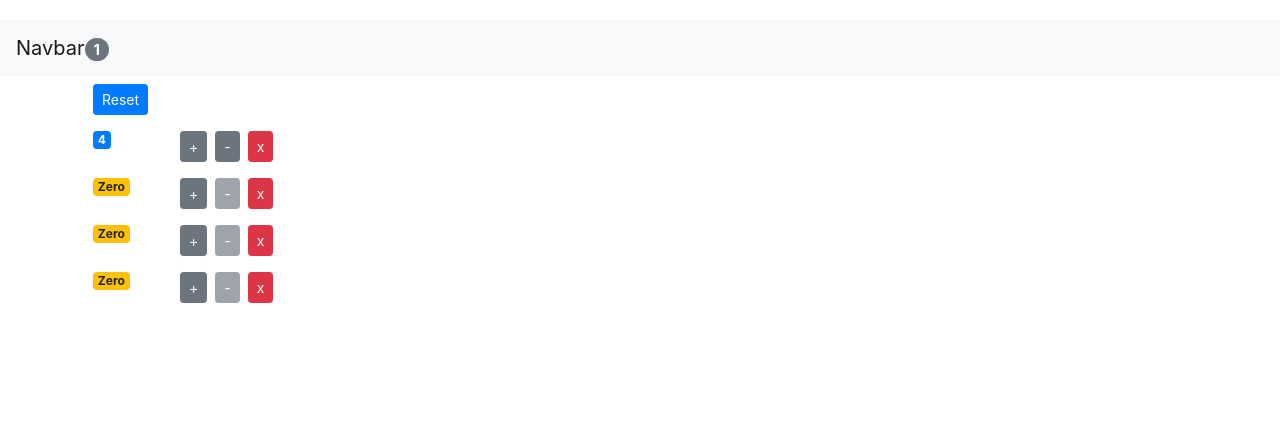
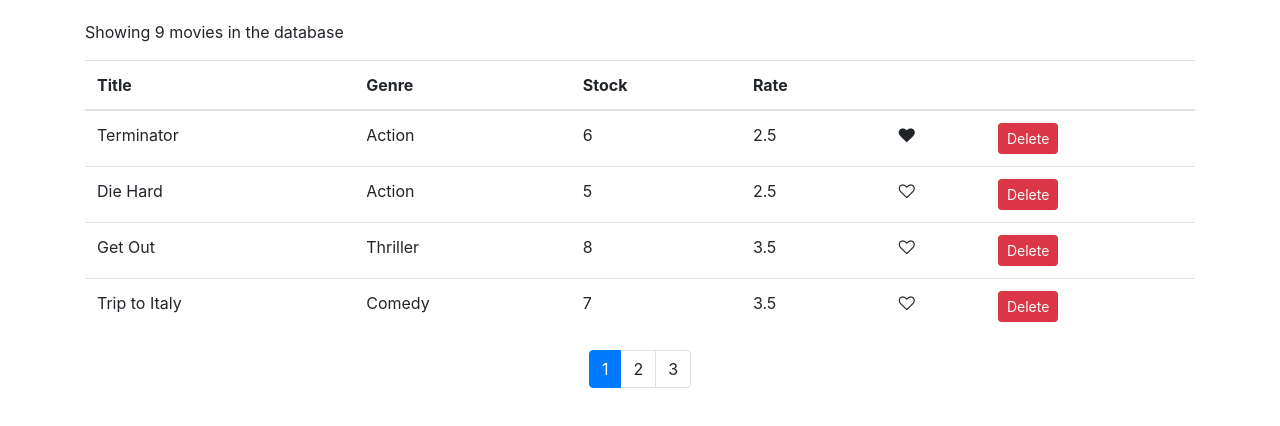
Before and after one commit to Bilal898/mosh-react, a React (Create React App) app: page / in a window 1280 px wide. Shown: the top 426 px of the page. Built offline with nearby package versions, Linux system fonts and the light colour scheme.

Commit message:
pagination

```diff
--- a/package.json
+++ b/package.json
@@ -5,6 +5,7 @@
   "dependencies": {
     "bootstrap": "^4.1.1",
     "font-awesome": "^4.7.0",
+    "lodash": "^4.17.10",
     "react": "^16.12.0",
     "react-dom": "^16.12.0",
     "react-scripts": "3.2.0"
--- a/src/App.js
+++ b/src/App.js
@@ -7,71 +7,11 @@ import NavBar from './components/navbar'
 class App extends Component{
 
 
-      state = {
-        counters: [
-            { id: 1, value: 4},
-            { id: 2, value: 0},
-            { id: 3, value: 0},
-            { id: 4, value: 0},
-        ]
-    }
-
-    constructor(){
-      super()
-    }
-
-    componentDidMount(){
-
-    }
-
-    handleDelete = (counterId) => {
-        console.log('delete', counterId);
-
-        this.setState({
-            counters: this.state.counters.filter( c => (
-                c.id !== counterId
-            ))
-        })
-    }
-
-    handleIncrement = (counter) => {
-        console.log('increment', counter);
-        const counters = [...this.state.counters]
-        const index = counters.indexOf(counter)
-        counters[index] = {...counter}
-        counters[index].value++
-        this.setState({ counters})
-    }
-
-    handleDecrement = (counter) => {
-        console.log('increment', counter);
-        const counters = [...this.state.counters]
-        const index = counters.indexOf(counter)
-        counters[index] = {...counter}
-        counters[index].value--
-        this.setState({ counters})
-    }
-
-    handleReset = () => {
-        const counters = this.state.counters.map(c => {
-            c.value = 0
-            return c
-        })
-        this.setState(counters)
-
-    }
   render(){
       return (
         <React.Fragment>
-          <NavBar totalCounters={this.state.counters.filter(c => c.value > 0).length} />
           <main className="container">
-            <Counters
-              counters={this.state.counters}
-              onReset={this.handleReset}
-              onIncrement={this.handleIncrement}
-              onDelete={this.handleDelete}
-              onDecrement={this.handleDecrement}
-            />
+            <Movies />
           </main>
         </React.Fragment>
       );
--- /dev/null
+++ b/src/components/common/like.jsx
@@ -0,0 +1,16 @@
+import React, { Component } from 'react'
+
+export default class Like extends Component {
+
+
+    render() {
+        let classes = "fa fa-heart"
+        if(!this.props.liked) classes += "-o"
+        return (
+            <i className={classes} aria-hidden="true"
+            onClick={this.props.onClick}
+            style={{ cursor: 'pointer'}}
+            />
+        )
+    }
+}
--- /dev/null
+++ b/src/components/common/pagination.jsx
@@ -0,0 +1,35 @@
+import React from 'react'
+import _ from 'lodash'
+
+export const Pagination = (props) => {
+
+    const { itemsCount, pageSize, currentPage, onPageChange} = props
+
+    console.log(currentPage);
+
+    const pagesCount = Math.ceil(itemsCount / pageSize)
+    if (pagesCount === 1) return null
+    const pages = _.range(1, pagesCount + 1)
+    return (
+        <nav aria-label="Page navigation example">
+          <ul className="pagination justify-content-center">
+
+        {/* <ul class="pagination"> */}
+            {/* <li class="page-item"><a class="page-link" href="#">Previous</a></li> */}
+            {/* <li class="page-item"><a class="page-link" >1</a></li>
+            <li class="page-item"><a class="page-link" >2</a></li>
+            <li class="page-item"><a class="page-link" >3</a></li> */}
+            {/* <li class="page-item"><a class="page-link" href="#">Next</a></li> */}
+            {pages.map(page => (
+                <li className={page === currentPage ? 'page-item active' : 'page-item'}
+                    key={page}>
+                    <a className="page-link"
+                        onClick={() => onPageChange(page)}
+                    >{page}</a>
+                </li>
+            ))}
+        </ul>
+        </nav>
+
+    )
+}
--- a/src/components/movie.jsx
+++ b/src/components/movie.jsx
@@ -3,7 +3,7 @@ import { getMovies} from '../services/fakeMovieService'
 export default class Movie extends Component {
 
     state = {
-        movies: getMovies(),
+        movies: [getMovies(), liked]
 
     }
 
--- a/src/components/movies.jsx
+++ b/src/components/movies.jsx
@@ -1,10 +1,14 @@
 import React, { Component } from 'react'
 import { getMovies } from '../services/fakeMovieService'
-
+import Like from './common/like'
+import { Pagination } from './common/pagination';
+import { paginate } from '../utils/paginate'
 export default class Movies extends Component {
 
     state = {
-        movies: getMovies()
+        movies: getMovies(),
+        pageSize: 4,
+        currentPage: 1,
     }
 
     handleDelete = (movie) => {
@@ -14,10 +18,28 @@ export default class Movies extends Component {
             ))
         })
     }
+
+    handleLike = (movie) => {
+        console.log('liked', movie);
+        const movies = [...this.state.movies]
+        const index = movies.indexOf(movie)
+        movies[index] = { ...movies[index] }
+        movies[index].liked = !movies[index].liked
+        this.setState({ movies })
+    }
+    handlePageChange = page => {
+        console.log('page', page);
+        this.setState({
+            currentPage: page
+        })
+    }
     render() {
         const  count  = this.state.movies.length
+        const { pageSize, currentPage, movies: allMovies } = this.state
         if(count === 0)
             return <p>There are no movies in the database</p>
+
+        const movies = paginate(allMovies, currentPage, pageSize)
         return (
             <React.Fragment>
             <p>Showing {count} movies in the database</p>
@@ -29,23 +51,32 @@ export default class Movies extends Component {
                         <th>Stock</th>
                         <th>Rate</th>
                         <th></th>
+                        <th></th>
                     </tr>
                 </thead>
                 <tbody>
-                    {this.state.movies.map(movie => (
+                    {movies.map(movie => (
                     <tr key={movie._id}>
                         <td>{movie.title}</td>
                         <td>{movie.genre.name}</td>
                         <td>{movie.numberInStock}</td>
                         <td>{movie.dailyRentalRate}</td>
+                        <td><Like liked={movie.liked}
+                            onClick={() => this.handleLike(movie)}
+                        /></td>
                         <td><button
                         onClick={() => this.handleDelete(movie)}
                         className="btn btn-danger btn-sm">Delete</button></td>
                     </tr>
                     ))}
-
                 </tbody>
             </table>
+            <Pagination
+                itemsCount={count}
+                pageSize={pageSize}
+                onPageChange={this.handlePageChange}
+                currentPage={currentPage}
+                />
             </React.Fragment>
         )
     }
--- /dev/null
+++ b/src/utils/paginate.js
@@ -0,0 +1,10 @@
+import _ from 'lodash'
+
+export function paginate(items, pageNumber, pageSize){
+    const startIndex = (pageNumber -1 ) * pageSize
+
+    return _(items)
+        .slice(startIndex)
+        .take(pageSize)
+        .value()
+}
```
Also changed, not shown: 1 other file (tests, documents, lock files or other folders).
